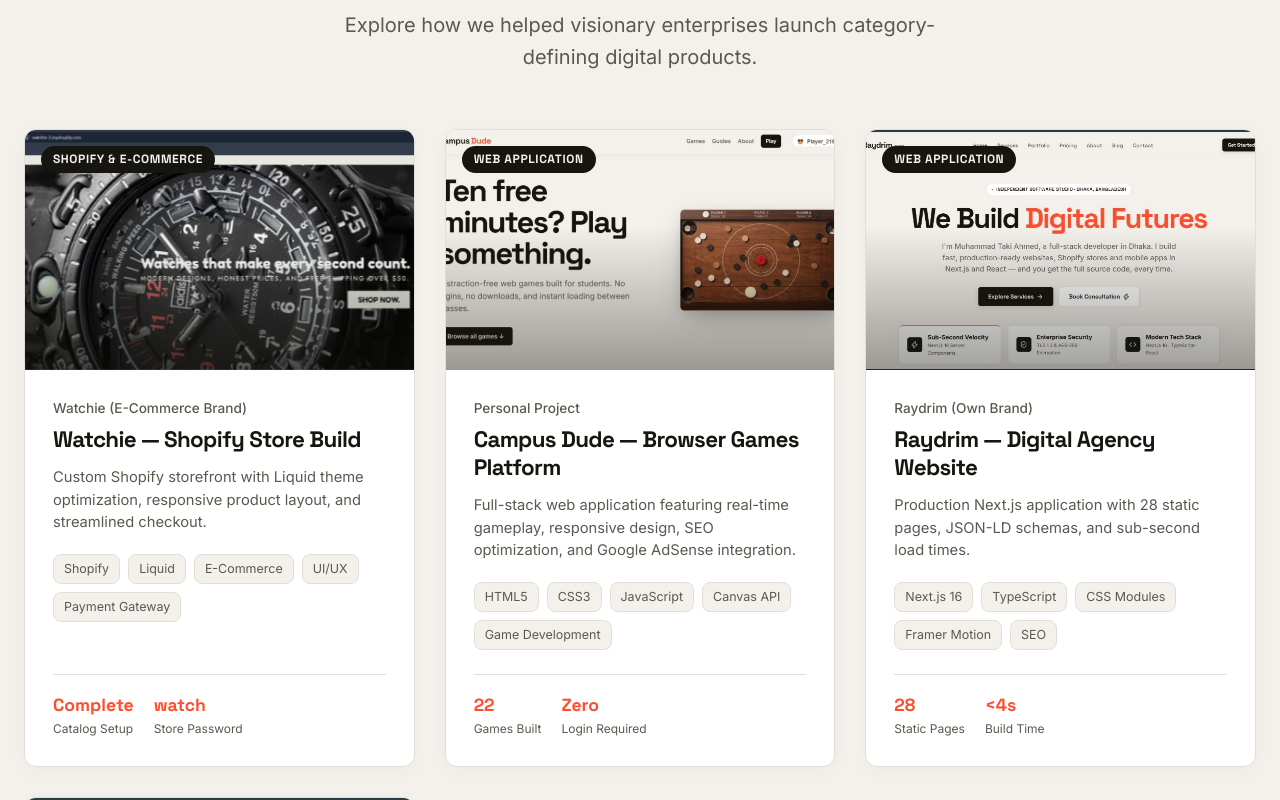
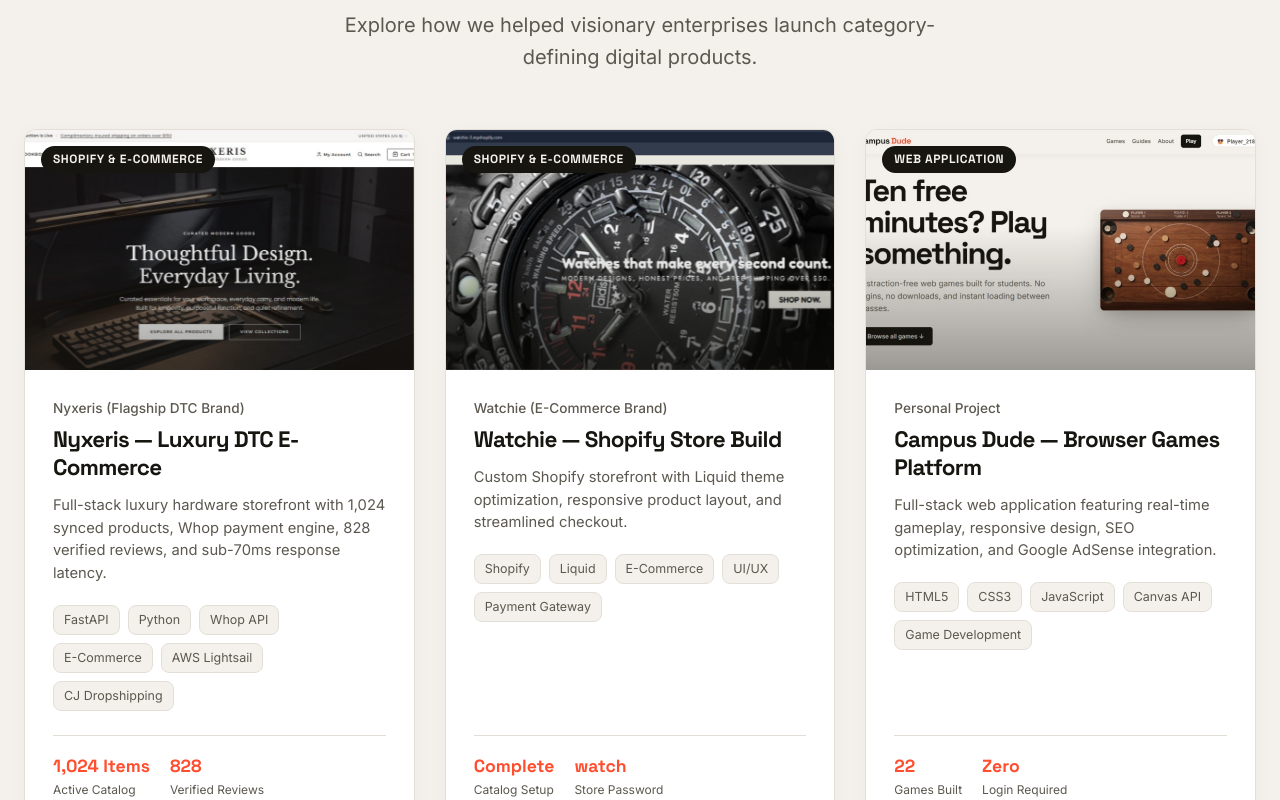
Before and after one commit to takiahmed24/raydrim, a Next.js app: page / in a window 1280 px wide. Shown: the part 3580-4380 px from the top of the page. Built offline with nearby package versions, Linux system fonts and the light colour scheme.

Commit message:
feat(portfolio): add Nyxeris luxury DTC hardware platform showcase and case study

```diff
--- a/src/data/agencyData.ts
+++ b/src/data/agencyData.ts
@@ -116,6 +116,23 @@
 // ─── Real Featured Projects ───
 export const FEATURED_PROJECTS: PortfolioProject[] = [
   {
+    id: 'nyxeris-store',
+    title: 'Nyxeris — Luxury DTC E-Commerce',
+    slug: 'nyxeris-luxury-hardware-store',
+    client: 'Nyxeris (Flagship DTC Brand)',
+    category: 'Shopify & E-Commerce',
+    image: '/images/portfolio/nyxeris.jpg',
+    description:
+      'A high-performance luxury hardware storefront with 1,024 physical products, real-time Whop checkout plans, 828 verified customer reviews, and AWS Lightsail cloud deployment.',
+    summary: 'Full-stack luxury hardware storefront with 1,024 synced products, Whop payment engine, 828 verified reviews, and sub-70ms response latency.',
+    tags: ['FastAPI', 'Python', 'Whop API', 'E-Commerce', 'AWS Lightsail', 'CJ Dropshipping'],
+    metrics: [
+      { label: 'Active Catalog', value: '1,024 Items' },
+      { label: 'Verified Reviews', value: '828' },
+    ],
+    featured: true,
+  },
+  {
     id: 'watchie-store',
     title: 'Watchie — Shopify Store Build',
     slug: 'watchie-store',
@@ -210,6 +227,12 @@
     title: 'Launched Raydrim Agency',
     description: 'Built and deployed raydrim.com as a professional digital studio — offering web development, Shopify stores, mobile apps, and custom software.',
     badge: 'Agency Launch',
+  },
+  {
+    year: '2026',
+    title: 'Architected Nyxeris Luxury DTC Platform',
+    description: 'Engineered a 1,024-product luxury hardware storefront with live Whop payment billing, 828 verified reviews, and AWS Lightsail cloud deployment.',
+    badge: 'E-Commerce Scale',
   },
 ];
 
```
Also changed, not shown: src/data/portfolioData.ts (+32 -1 lines), public/images/portfolio/nyxeris.jpg (added), 1 other file (tests, documents, lock files or other folders).
